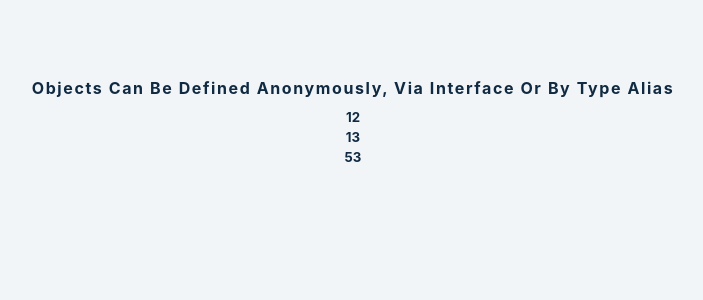
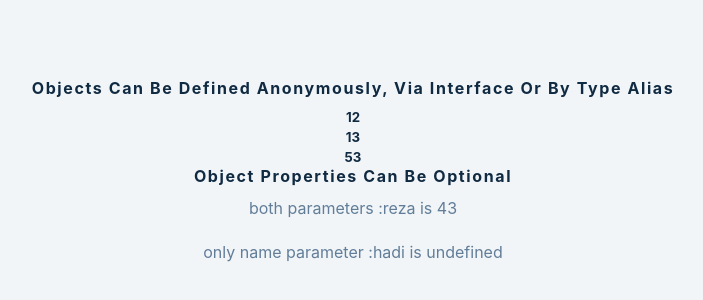
Before and after one commit to alivarastepour/react, a React (Create React App) app: page / in a window 1280 px wide. Shown: the top 300 px of the page, without its empty margins (287-990 px from the left). Built offline with nearby package versions, Linux system fonts and the light colour scheme.

Commit message:
optional parameters

```diff
--- a/src/tutorial/18-typescript/object types.tsx
+++ b/src/tutorial/18-typescript/object types.tsx
@@ -19,6 +19,10 @@ const Setup = () => {
         return person.age;
     }
 
+    function f3(person: {age?:number, name:string}) : string{
+        return person.name + ' is ' + person.age;
+    }
+
     const o1:a = {name:'mamad', age:13};
     const o2:b = {name:'zohre', age:53};
 
@@ -28,6 +32,14 @@ const Setup = () => {
         <h5>{f({name:'ali', age:12})}</h5>
         <h5>{f1(o1)}</h5>
         <h5>{f2(o2)}</h5>
+        <h4>object properties can be optional</h4>
+        <p>both parameters :
+            {f3({name:"reza", age:43})}
+        </p>
+        <p>
+            only name parameter :
+            {f3({name: 'hadi'})}
+        </p>
     </>
 
 }
```
